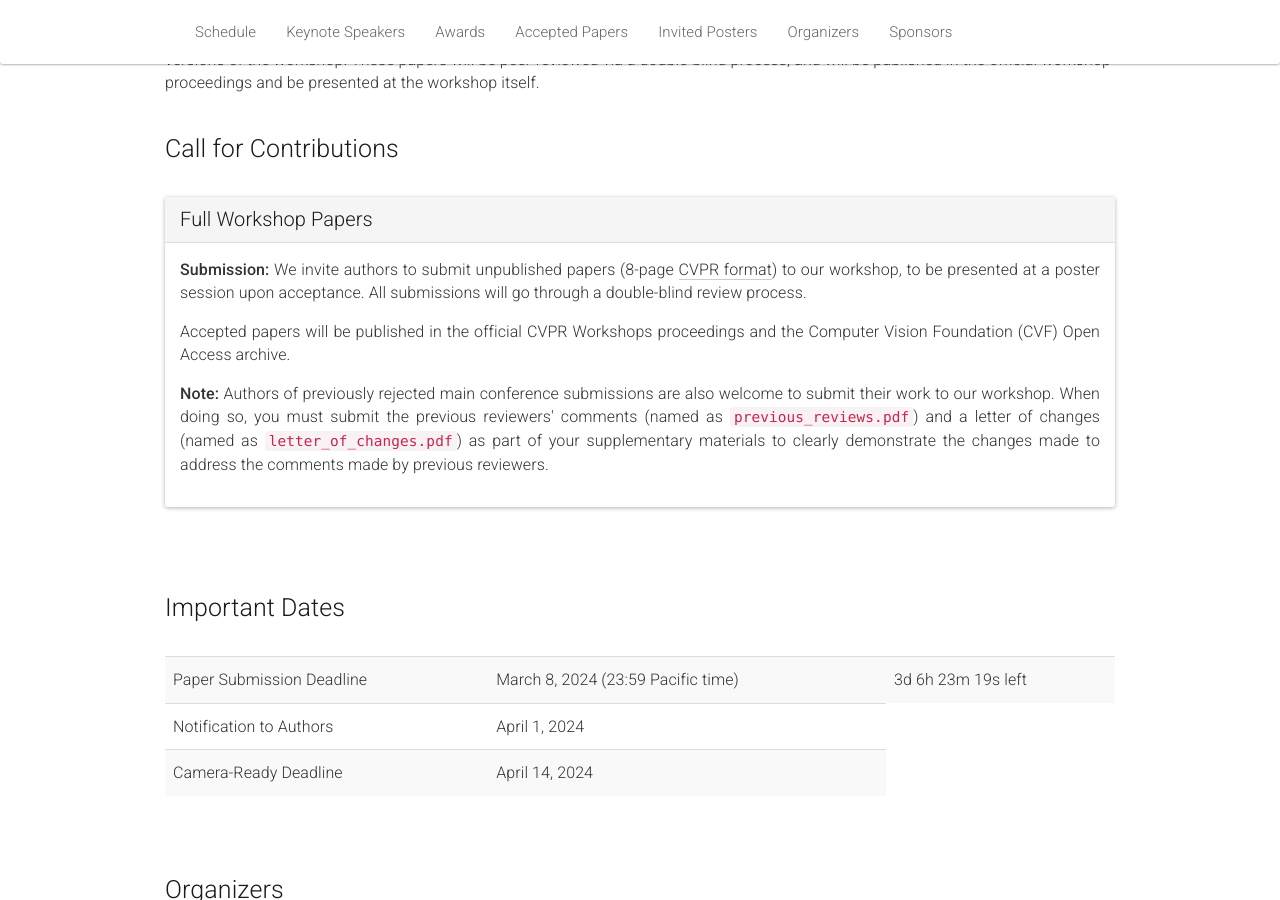
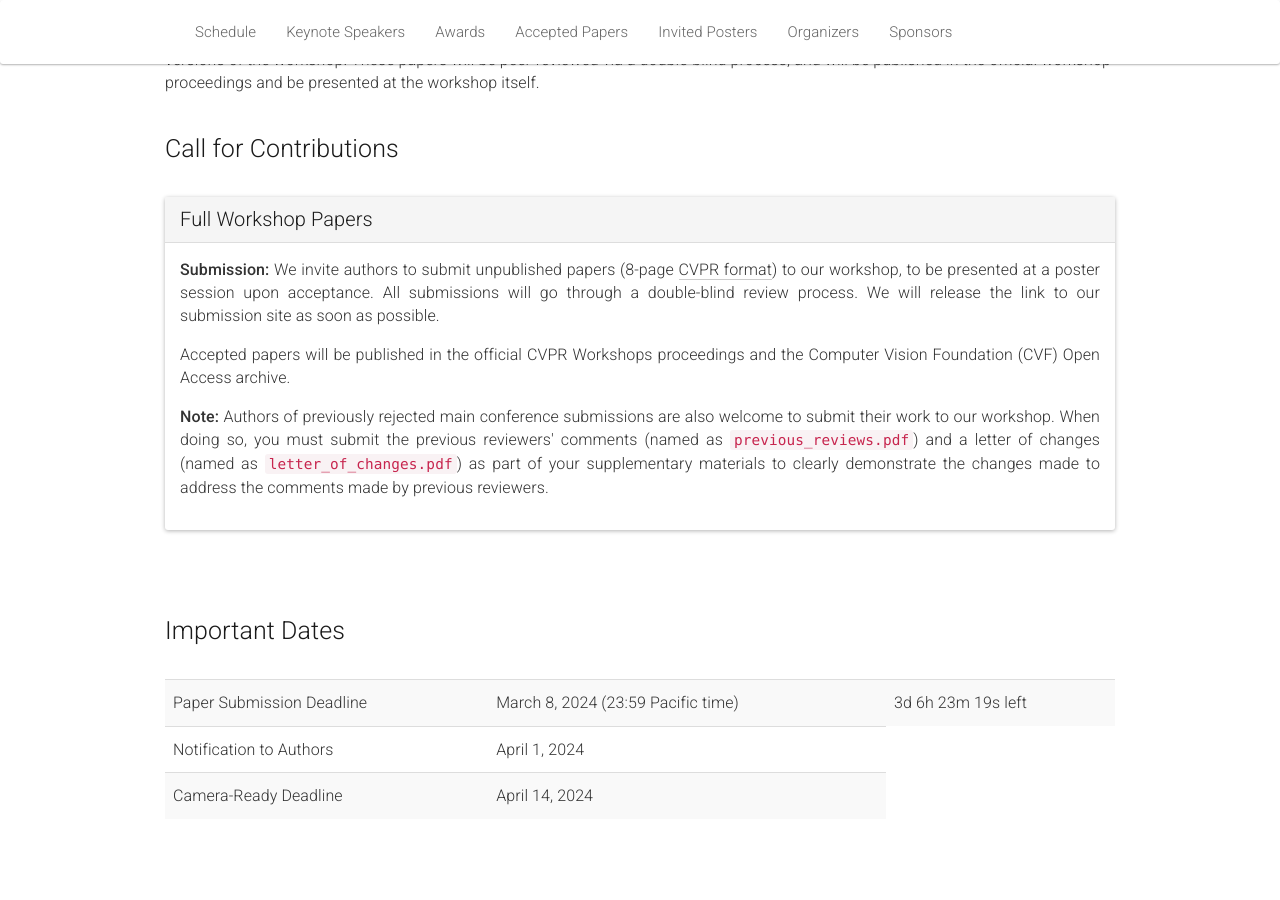
Before and after one commit to gazeworkshop/gazeworkshop.github.io, a Jekyll site: the page built from _pages/home_2024.md, in a window 1280 px wide and 900 px high, scrolled down 800 px. Built offline with Jekyll 4.4.1, drawn with Linux system fonts in a browser that asks for light colours; nearby versions of some CDN libraries.

Commit message:
Add line to say that our submission site will be added soon

```diff
--- a/_pages/home_2024.md
+++ b/_pages/home_2024.md
@@ -68,6 +68,7 @@ acknowledgements: ""
         <div class="panel-body">
           <p>
 	    <span style="font-weight:500;">Submission:</span> We invite authors to submit unpublished papers (8-page <a href="https://github.com/cvpr-org/author-kit/releases" target="_blank">CVPR format</a>) to our workshop, to be presented at a poster session upon acceptance. All submissions will go through a double-blind review process.
+	    We will release the link to our submission site as soon as possible.
 	    <!--All contributions must be submitted (along with supplementary materials, if any) at this <a href="https://cmt3.research.microsoft.com/GAZE2022/Submission/Index">CMT link</a>.-->
 	  </p>
 	  <p>
```
